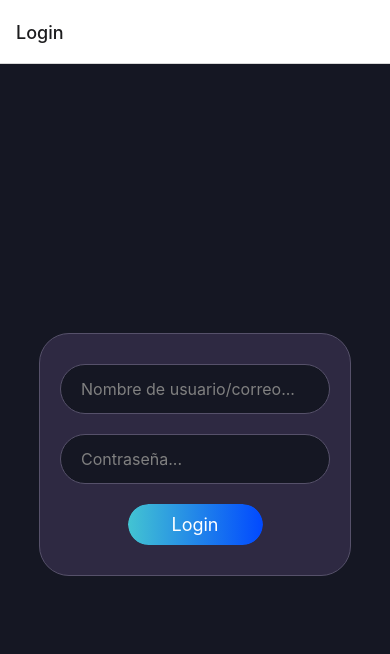
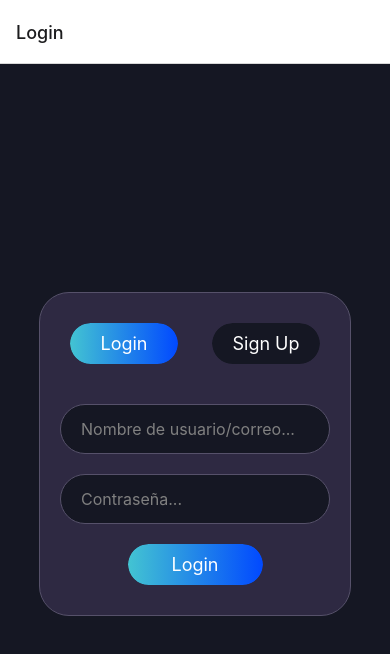
Before and after one commit to dani-o0/grup5-app, a React Native app in the folder poop-app/: screen /Login in a window 390 px wide. Shown: the top 654 px of the page. Built offline with nearby package versions, Linux system fonts and the light colour scheme.

Commit message:
Modified App and Login

```diff
--- a/poop-app/App.js
+++ b/poop-app/App.js
@@ -3,6 +3,7 @@ import { NavigationContainer } from '@react-navigation/native';
 import { createNativeStackNavigator } from '@react-navigation/native-stack';
 
 import Login from './pages/Login';
+import Home from './pages/Home';
 
 const Stack = createNativeStackNavigator();
 
@@ -11,6 +12,7 @@ export default function App() {
     <NavigationContainer>
       <Stack.Navigator initialRouteName="Login">
         <Stack.Screen name="Login" component={Login} />
+        <Stack.Screen name="Home" component={Home} />
       </Stack.Navigator>
     </NavigationContainer>
   );
--- a/poop-app/components/GradientButton.js
+++ b/poop-app/components/GradientButton.js
@@ -3,11 +3,11 @@ import React from 'react';
 import { TouchableOpacity, Text, StyleSheet } from 'react-native';
 import { LinearGradient } from 'expo-linear-gradient';
 
-const GradientButton = ({ title, onPress, width }) => {
+const GradientButton = ({ title, onPress, isPrimary, width }) => {
   return (
     <TouchableOpacity onPress={onPress} style={[styles.button, { width }]}>
       <LinearGradient
-        colors={['#43C4D2', '#0149FF']}s
+        colors={isPrimary ? ['#43C4D2', '#0149FF'] : ['#151723', '#151723']}
         start={{ x: 0, y: 0 }}
         end={{ x: 1, y: 0 }}
         style={styles.gradient}
--- a/poop-app/pages/Login.js
+++ b/poop-app/pages/Login.js
@@ -1,15 +1,31 @@
-import React from 'react';
+import React, { useState } from 'react';
 import { View, StyleSheet  } from 'react-native';
 import GradientButton from '../components/GradientButton';
 import Input from '../components/CustomTextInput';
 
 export default function Login({ navigation }) {
+    const [isLogin, setIsLogin] = useState(true); // Estado para controlar la vista
+
     return (
     <View style={styles.container}>
         <View style={styles.loginContainer}>
+            <View style={styles.switchContainer}>
+                <GradientButton
+                    title="Login"
+                    onPress={() => setIsLogin(true)}
+                    isPrimary={isLogin}
+                    width="40%"
+                />
+                <GradientButton
+                    title="Sign Up"
+                    onPress={() => setIsLogin(false)}
+                    isPrimary={!isLogin}
+                    width="40%"
+                />
+            </View>
             <Input placeholder='Nombre de usuario/correo...'/>
             <Input placeholder='Contraseña...'/>
-            <GradientButton title="Login" onPress={() => alert('Login pressed')} width='50%'/>
+            <GradientButton title="Login" onPress={() => navigation.navigate('Home')} isPrimary={true} width='50%'/>
         </View>
     </View>
     );
@@ -31,4 +47,10 @@ const styles = StyleSheet.create({
         padding: 20,
         alignItems: 'center',
     },
+    switchContainer: {
+        flexDirection: 'row',
+        justifyContent: 'space-between',
+        width: '100%',
+        marginBottom: 20,
+    },
 });
```
